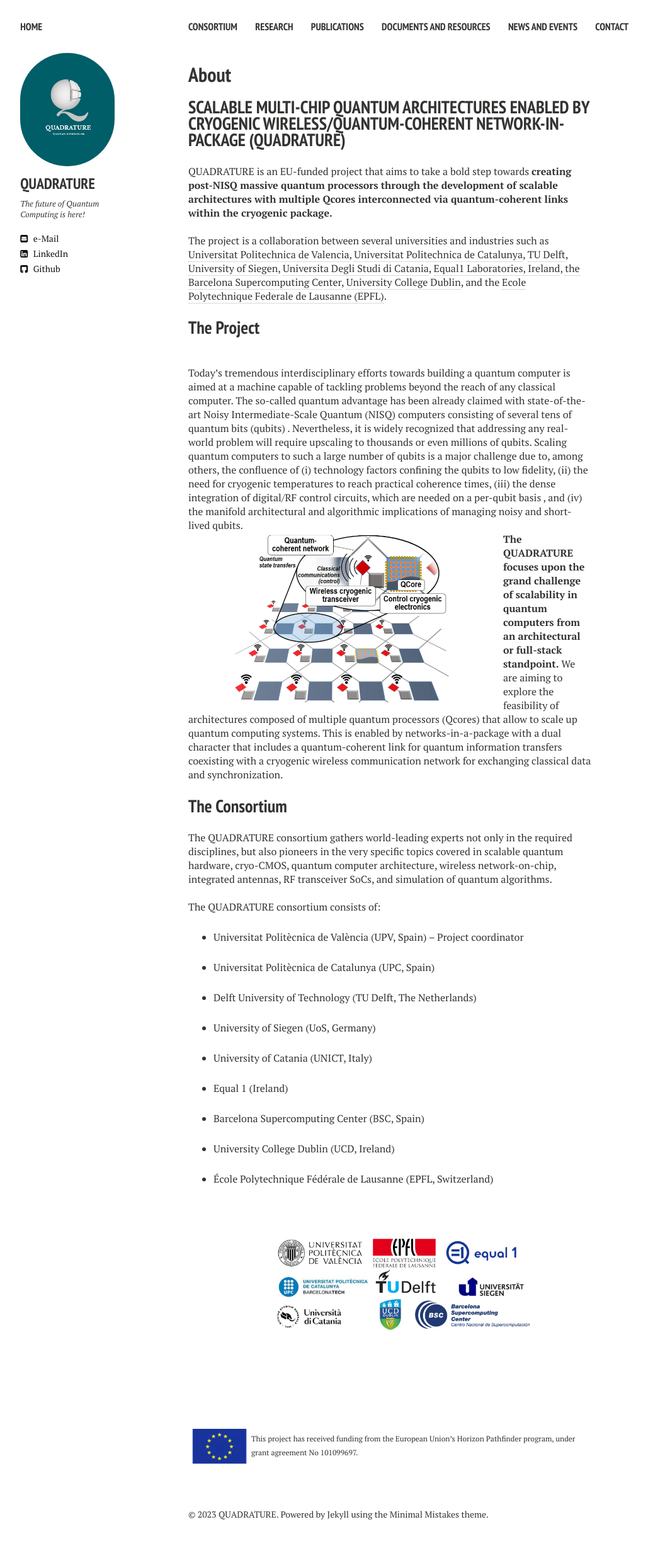
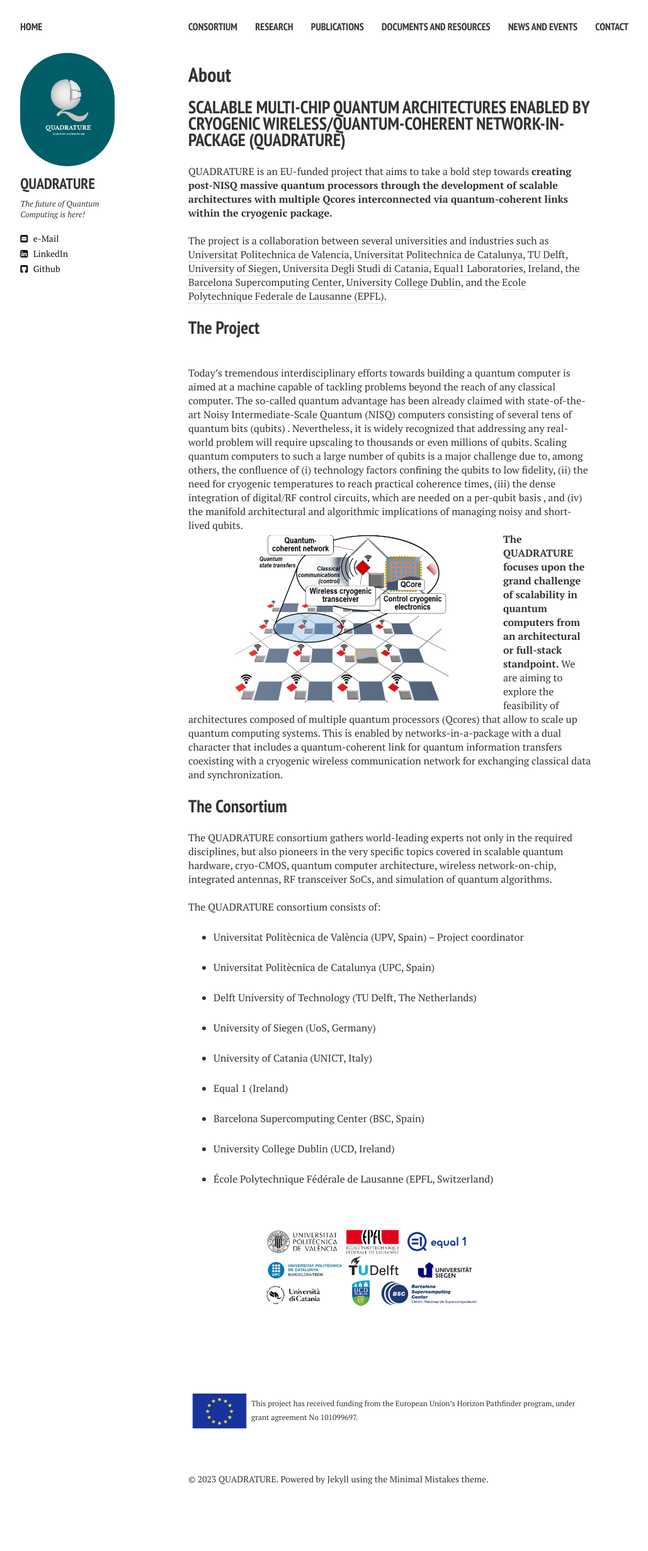
Before and after one commit to biddu/biddu.github.io, a Jekyll site: the page built from index.md, in a window 1280 px wide. Shown: the whole page at 63% size, without its empty margins (21-1050 px from the left). Built offline with Jekyll 4.4.1, drawn with Linux system fonts in a browser that asks for light colours; nearby versions of some CDN libraries; comment, search, counter and statistics services are not loaded; after the commit the page ends 2407 px from its top, so only the background shows below that.

Commit message:
Update index.md

```diff
--- a/index.md
+++ b/index.md
@@ -49,7 +49,7 @@ The QUADRATURE consortium consists of:
 + University College Dublin (UCD, Ireland)
 
 + École Polytechnique Fédérale de Lausanne (EPFL, Switzerland)
-<img src="images/consortium.png"/>
+<img width="500" height="300" src="images/consortium.png"/>
 
 <!---
 -->
```
